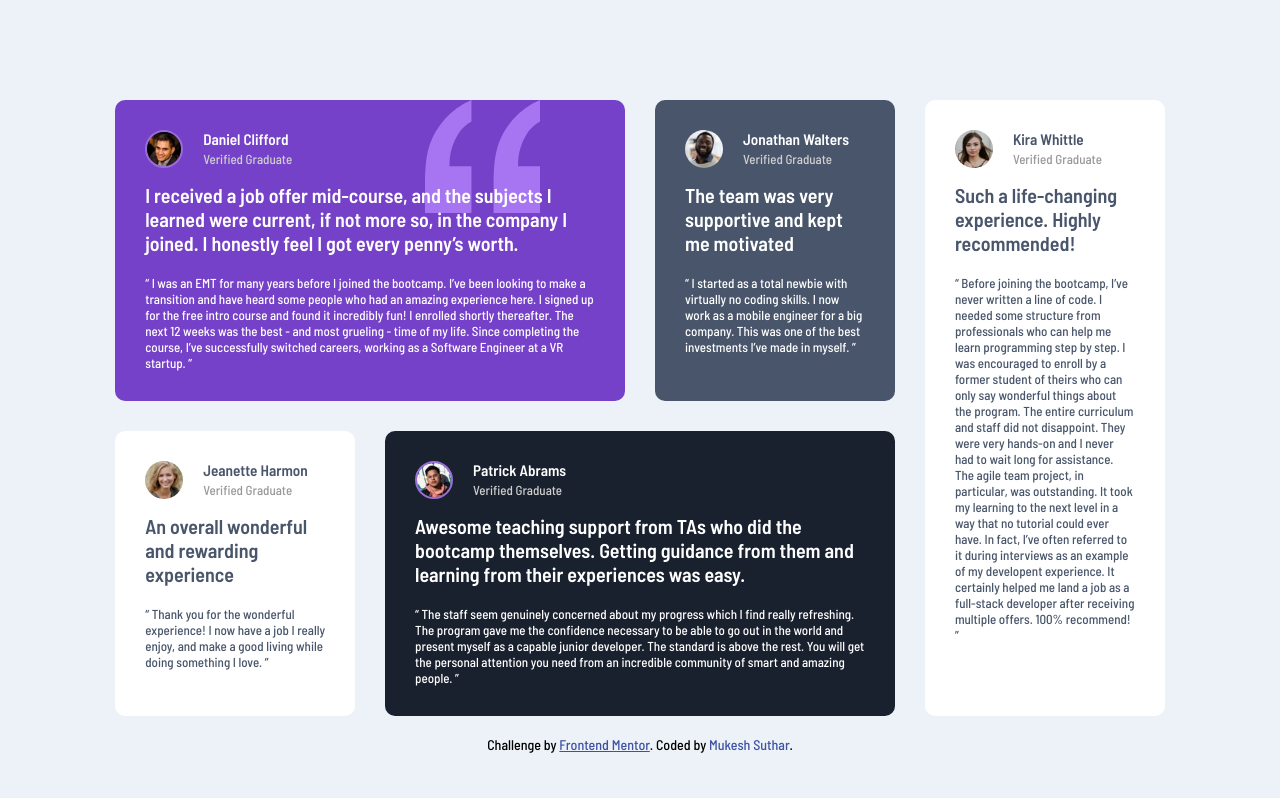
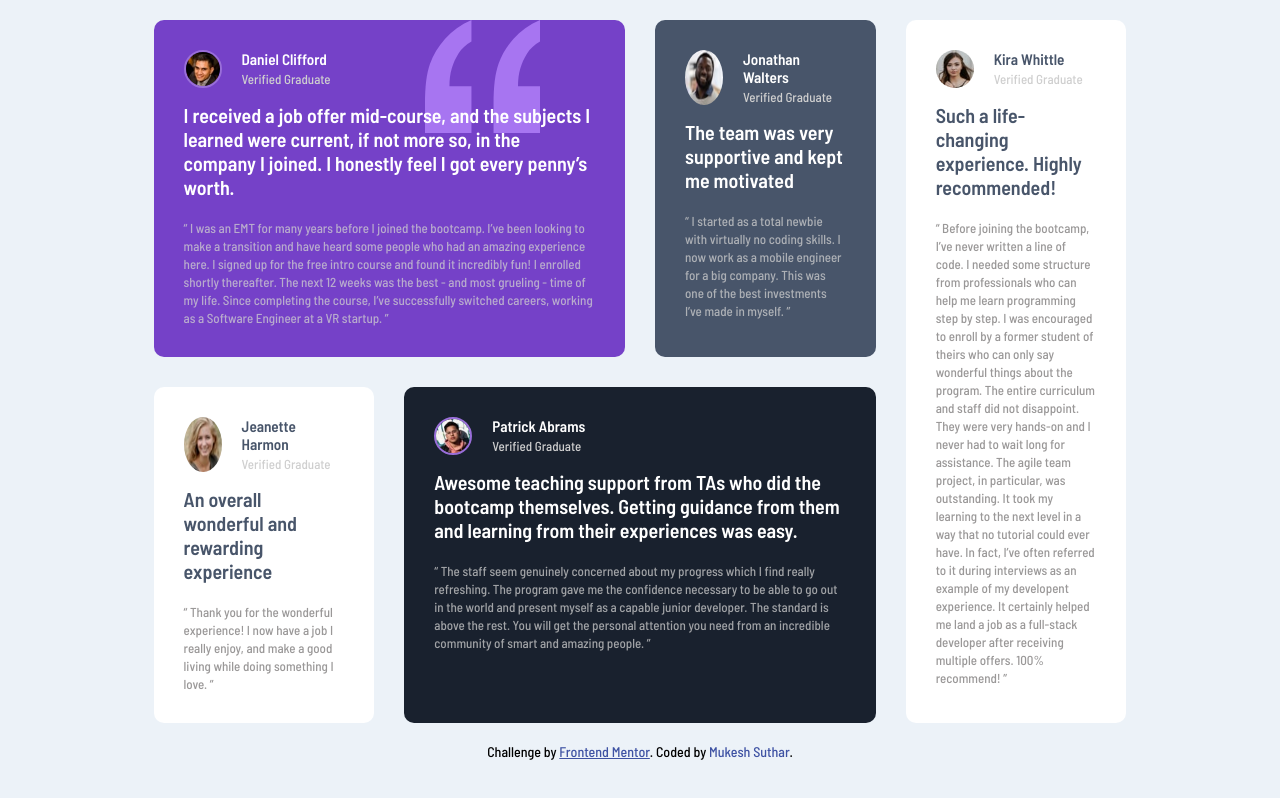
Before and after one commit to mukeshsuthar091/testimonials-grid-section, a plain HTML site: page index.html in a window 1280 px wide. Drawn offline with Linux system fonts and the light colour scheme.

Commit message:
Update style.css

```diff
--- a/style.css
+++ b/style.css
@@ -15,15 +15,20 @@
 }
 
 body {
+    min-height: 100vh;
     background-color: var(--Light-grayish-blue);
     font-family: 'Barlow Semi Condensed', sans-serif;
     font-size: 13px;
+    display: flex;
+    flex-direction: column;
+    align-items: center;
+    justify-content: center;
 }
 
 
 .testimonials {
-    max-width: 82%;
-    margin: 100px auto 20px;
+    max-width: 76%;
+    margin: 0 auto;
     display: grid;
     gap: 30px;
     grid-template-columns: repeat(4, 1fr);
@@ -96,24 +101,24 @@ body {
     margin-bottom: 20px;
 }
 
-.card-text p {
-    color: var(--Light-gray);
+.card-text blockquote {
+    color:  hsla(0, 0%, 81%, 0.75);
     font-size: 13px;
     line-height: 18px;
 }
 
-.profile-para p{
+.profile-para blockquote{
     color: hsl(0, 1%, 60%);
 }
 
-.para-text p {
+.para-text blockquote {
     color: hsl(0, 1%, 60%);
 }
 
 .attribution {
     font-size: 14px;
     text-align: center;
-    margin-bottom: 100px;
+    margin: 20px;
 }
 
 .attribution a {
```
